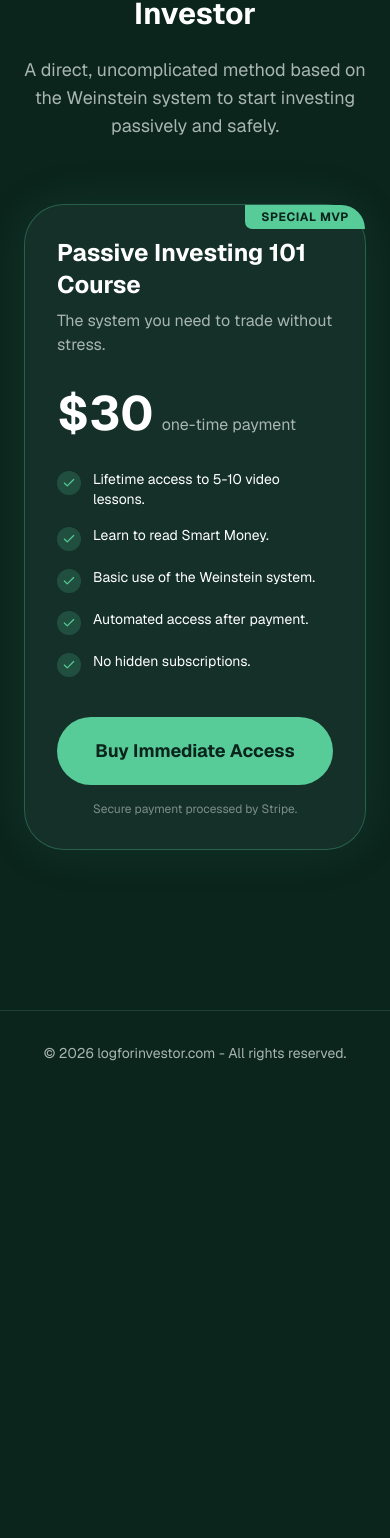
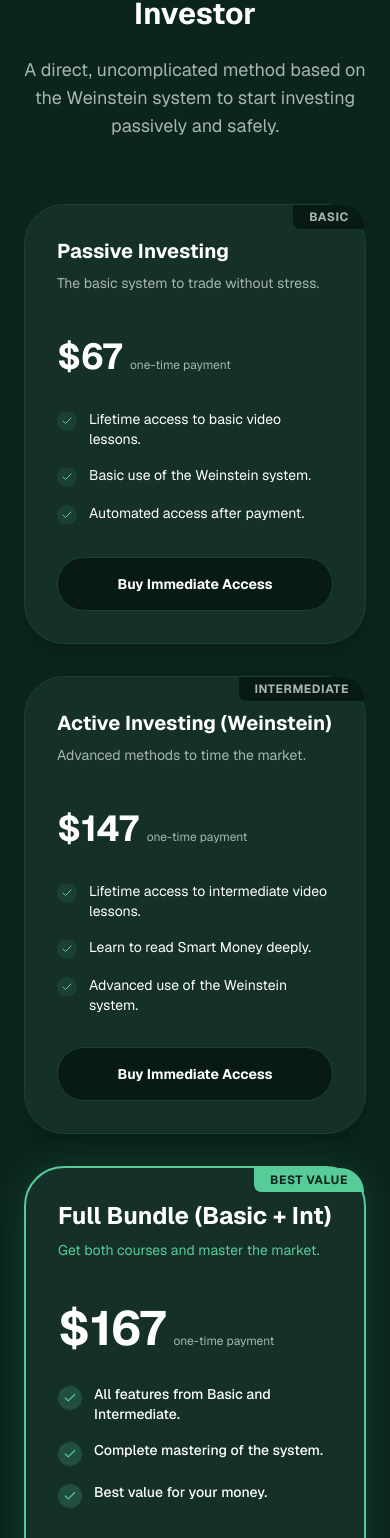
Before and after one commit to aparties/logforinvestorfes, a Next.js app: page / in a window 390 px wide. Shown: the part 2947-4485 px from the top of the page. Before the commit the page ends 4042 px from the top, so only its background shows below. Built offline with nearby package versions, Linux system fonts and the light colour scheme.

Commit message:
feat: add multiple courses pricing tiers (basic, intermediate, bundle)

```diff
--- a/src/components/CourseOffer.tsx
+++ b/src/components/CourseOffer.tsx
@@ -4,15 +4,15 @@
 import { useLanguage } from "@/i18n/LanguageContext";
 
 /**
- * Componente que muestra la oferta del curso de Inversión Pasiva 101.
- * Presenta los beneficios y un Call-To-Action (CTA) para la compra.
- * @returns {JSX.Element} La sección de oferta del curso.
+ * Componente que muestra la oferta de los cursos.
+ * Presenta los 3 planes de cursos y un Call-To-Action (CTA) para la compra.
+ * @returns {JSX.Element} La sección de oferta de cursos.
  */
 export const CourseOffer = () => {
   const { t } = useLanguage();
 
   return (
-    <section id="curso" className="py-20 px-6 max-w-5xl mx-auto w-full mb-20">
+    <section id="curso" className="py-20 px-6 max-w-7xl mx-auto w-full mb-20">
       <div className="text-center mb-16">
         <h2 className="text-3xl md:text-5xl font-bold text-white mb-6">
           {t.course.title}
@@ -22,35 +22,87 @@
         </p>
       </div>
 
-      <div className="bg-pch-card border border-pch-primary/30 rounded-[40px] p-8 md:p-12 shadow-[0_0_50px_rgba(87,204,153,0.1)] max-w-lg mx-auto relative">
-        <div className="absolute top-0 right-0 bg-pch-primary text-[#0b241c] text-xs font-bold px-4 py-1 rounded-bl-xl rounded-tr-[40px] uppercase tracking-wider">
-          {t.course.badge}
+      <div className="grid md:grid-cols-3 gap-8 items-start">
+        {/* Curso Básico */}
+        <div className="bg-pch-card border border-pch-border rounded-[40px] p-8 shadow-xl relative">
+          <div className="absolute top-0 right-0 bg-pch-input text-foreground text-xs font-bold px-4 py-1 rounded-bl-xl rounded-tr-[40px] uppercase tracking-wider">
+            {t.course.badge_basic}
+          </div>
+          <h3 className="text-xl font-bold text-white mb-2">{t.course.course_basic_name}</h3>
+          <p className="text-foreground mb-6 text-sm h-10">{t.course.course_basic_desc}</p>
+          <div className="flex items-baseline gap-2 mb-8">
+            <span className="text-4xl font-bold text-white">{t.course.course_basic_price}</span>
+            <span className="text-xs text-foreground">{t.course.payment_type}</span>
+          </div>
+          <ul className="space-y-4 mb-8">
+            {t.course.features_basic.map((feature, i) => (
+              <li key={i} className="flex items-start gap-3">
+                <div className="min-w-5 h-5 rounded-full bg-pch-primary/10 flex items-center justify-center shrink-0 mt-0.5">
+                  <Check className="w-3 h-3 text-pch-primary" />
+                </div>
+                <span className="text-white text-sm">{feature}</span>
+              </li>
+            ))}
+          </ul>
+          <button className="w-full bg-pch-input border border-pch-border text-white rounded-full px-6 py-4 font-bold text-sm hover:bg-pch-primary hover:text-[#0b241c] hover:border-transparent transition-all">
+            {t.course.btn_buy}
+          </button>
         </div>
 
-        <h3 className="text-2xl font-bold text-white mb-2">{t.course.course_name}</h3>
-        <p className="text-foreground mb-8">{t.course.course_desc}</p>
-
+        {/* Curso Intermedio */}
+        <div className="bg-pch-card border border-pch-border rounded-[40px] p-8 shadow-xl relative">
+          <div className="absolute top-0 right-0 bg-pch-input text-foreground text-xs font-bold px-4 py-1 rounded-bl-xl rounded-tr-[40px] uppercase tracking-wider">
+            {t.course.badge_intermediate}
+          </div>
+          <h3 className="text-xl font-bold text-white mb-2">{t.course.course_int_name}</h3>
+          <p className="text-foreground mb-6 text-sm h-10">{t.course.course_int_desc}</p>
           <div className="flex items-baseline gap-2 mb-8">
-          <span className="text-5xl font-bold text-white">{t.course.price}</span>
-          <span className="text-foreground">{t.course.payment_type}</span>
+            <span className="text-4xl font-bold text-white">{t.course.course_int_price}</span>
+            <span className="text-xs text-foreground">{t.course.payment_type}</span>
+          </div>
+          <ul className="space-y-4 mb-8">
+            {t.course.features_int.map((feature, i) => (
+              <li key={i} className="flex items-start gap-3">
+                <div className="min-w-5 h-5 rounded-full bg-pch-primary/10 flex items-center justify-center shrink-0 mt-0.5">
+                  <Check className="w-3 h-3 text-pch-primary" />
+                </div>
+                <span className="text-white text-sm">{feature}</span>
+              </li>
+            ))}
+          </ul>
+          <button className="w-full bg-pch-input border border-pch-border text-white rounded-full px-6 py-4 font-bold text-sm hover:bg-pch-primary hover:text-[#0b241c] hover:border-transparent transition-all">
+            {t.course.btn_buy}
+          </button>
         </div>
 
-        <ul className="space-y-4 mb-10">
-          {t.course.features.map((feature, i) => (
+        {/* Bundle (Destacado) */}
+        <div className="bg-pch-card border-2 border-pch-primary rounded-[40px] p-8 shadow-[0_0_40px_rgba(87,204,153,0.15)] relative transform md:-translate-y-4">
+          <div className="absolute top-0 right-0 bg-pch-primary text-[#0b241c] text-xs font-bold px-4 py-1 rounded-bl-xl rounded-tr-[40px] uppercase tracking-wider">
+            {t.course.badge_bundle}
+          </div>
+          <h3 className="text-2xl font-bold text-white mb-2">{t.course.course_bundle_name}</h3>
+          <p className="text-pch-primary mb-6 text-sm h-10">{t.course.course_bundle_desc}</p>
+          <div className="flex items-baseline gap-2 mb-8">
+            <span className="text-5xl font-bold text-white">{t.course.course_bundle_price}</span>
+            <span className="text-xs text-foreground">{t.course.payment_type}</span>
+          </div>
+          <ul className="space-y-4 mb-8">
+            {t.course.features_bundle.map((feature, i) => (
               <li key={i} className="flex items-start gap-3">
                 <div className="min-w-6 h-6 rounded-full bg-pch-primary/20 flex items-center justify-center shrink-0 mt-0.5">
                   <Check className="w-3.5 h-3.5 text-pch-primary" />
                 </div>
-              <span className="text-white text-sm md:text-base">{feature}</span>
+                <span className="text-white text-sm font-medium">{feature}</span>
               </li>
             ))}
           </ul>
-
-        <button className="w-full bg-pch-primary text-[#0b241c] rounded-full px-8 py-5 font-bold text-lg hover:bg-pch-secondary hover:shadow-lg hover:shadow-pch-primary/20 transition-all">
+          <button className="w-full bg-pch-primary text-[#0b241c] rounded-full px-6 py-4 font-bold text-lg hover:bg-pch-secondary hover:shadow-lg hover:shadow-pch-primary/20 transition-all">
             {t.course.btn_buy}
           </button>
-        <p className="text-xs text-foreground text-center mt-4 opacity-70">{t.course.stripe_msg}</p>
         </div>
+      </div>
+
+      <p className="text-xs text-foreground text-center mt-12 opacity-70">{t.course.stripe_msg}</p>
     </section>
   );
 };
--- a/src/i18n/dictionaries.ts
+++ b/src/i18n/dictionaries.ts
@@ -4,7 +4,7 @@
   en: {
     nav: {
       filter: "Smart Money Filter",
-      course: "Course 101",
+      course: "Courses",
     },
     hero: {
       title: "Invest with logic, not magic promises",
@@ -39,17 +39,33 @@
     course: {
       title: "From Spectator to Investor",
       subtitle: "A direct, uncomplicated method based on the Weinstein system to start investing passively and safely.",
-      badge: "Special MVP",
-      course_name: "Passive Investing 101 Course",
-      course_desc: "The system you need to trade without stress.",
-      price: "$30",
+      badge_basic: "Basic",
+      badge_intermediate: "Intermediate",
+      badge_bundle: "Best Value",
+      course_basic_name: "Passive Investing",
+      course_basic_desc: "The basic system to trade without stress.",
+      course_basic_price: "$67",
+      course_int_name: "Active Investing (Weinstein)",
+      course_int_desc: "Advanced methods to time the market.",
+      course_int_price: "$147",
+      course_bundle_name: "Full Bundle (Basic + Int)",
+      course_bundle_desc: "Get both courses and master the market.",
+      course_bundle_price: "$167",
       payment_type: "one-time payment",
-      features: [
-        "Lifetime access to 5-10 video lessons.",
-        "Learn to read Smart Money.",
+      features_basic: [
+        "Lifetime access to basic video lessons.",
         "Basic use of the Weinstein system.",
-        "Automated access after payment.",
-        "No hidden subscriptions."
+        "Automated access after payment."
+      ],
+      features_int: [
+        "Lifetime access to intermediate video lessons.",
+        "Learn to read Smart Money deeply.",
+        "Advanced use of the Weinstein system."
+      ],
+      features_bundle: [
+        "All features from Basic and Intermediate.",
+        "Complete mastering of the system.",
+        "Best value for your money."
       ],
       btn_buy: "Buy Immediate Access",
       stripe_msg: "Secure payment processed by Stripe.",
@@ -61,7 +77,7 @@
   es: {
     nav: {
       filter: "Filtro Smart Money",
-      course: "Curso 101",
+      course: "Cursos",
     },
     hero: {
       title: "Invierte con lógica, no con promesas mágicas",
@@ -96,17 +112,33 @@
     course: {
       title: "Pasa de Espectador a Inversor",
       subtitle: "Un método directo, sin complicaciones y basado en el sistema de Weinstein para empezar a invertir de forma pasiva y protegida.",
-      badge: "MVP Especial",
-      course_name: "Curso Inversión Pasiva 101",
-      course_desc: "El sistema que necesitas para operar sin estrés.",
-      price: "$30",
+      badge_basic: "Básico",
+      badge_intermediate: "Intermedio",
+      badge_bundle: "Mejor Valor",
+      course_basic_name: "Inversión Pasiva",
+      course_basic_desc: "El sistema básico que necesitas para operar sin estrés.",
+      course_basic_price: "$67",
+      course_int_name: "Inversión Activa (Weinstein)",
+      course_int_desc: "Métodos avanzados para analizar el mercado.",
+      course_int_price: "$147",
+      course_bundle_name: "Bundle (Básico + Int)",
+      course_bundle_desc: "Obtén ambos cursos y domina el mercado.",
+      course_bundle_price: "$167",
       payment_type: "pago único",
-      features: [
-        "Acceso de por vida a 5-10 lecciones en video.",
-        "Aprende a leer el Smart Money.",
+      features_basic: [
+        "Acceso de por vida a lecciones básicas.",
         "Uso básico del sistema de Weinstein.",
-        "Acceso automatizado post-pago.",
-        "Sin suscripciones ocultas."
+        "Acceso automatizado post-pago."
+      ],
+      features_int: [
+        "Acceso de por vida a lecciones intermedias.",
+        "Aprende a leer el Smart Money en profundidad.",
+        "Uso avanzado del sistema de Weinstein."
+      ],
+      features_bundle: [
+        "Todas las características de Básico e Intermedio.",
+        "Dominio completo del sistema.",
+        "La mejor relación calidad-precio."
       ],
       btn_buy: "Comprar Acceso Inmediato",
       stripe_msg: "Pago seguro procesado por Stripe.",
```
Also changed, not shown: 1 other file (tests, documents, lock files or other folders). Lines whose indentation alone changed are shown as unchanged.
